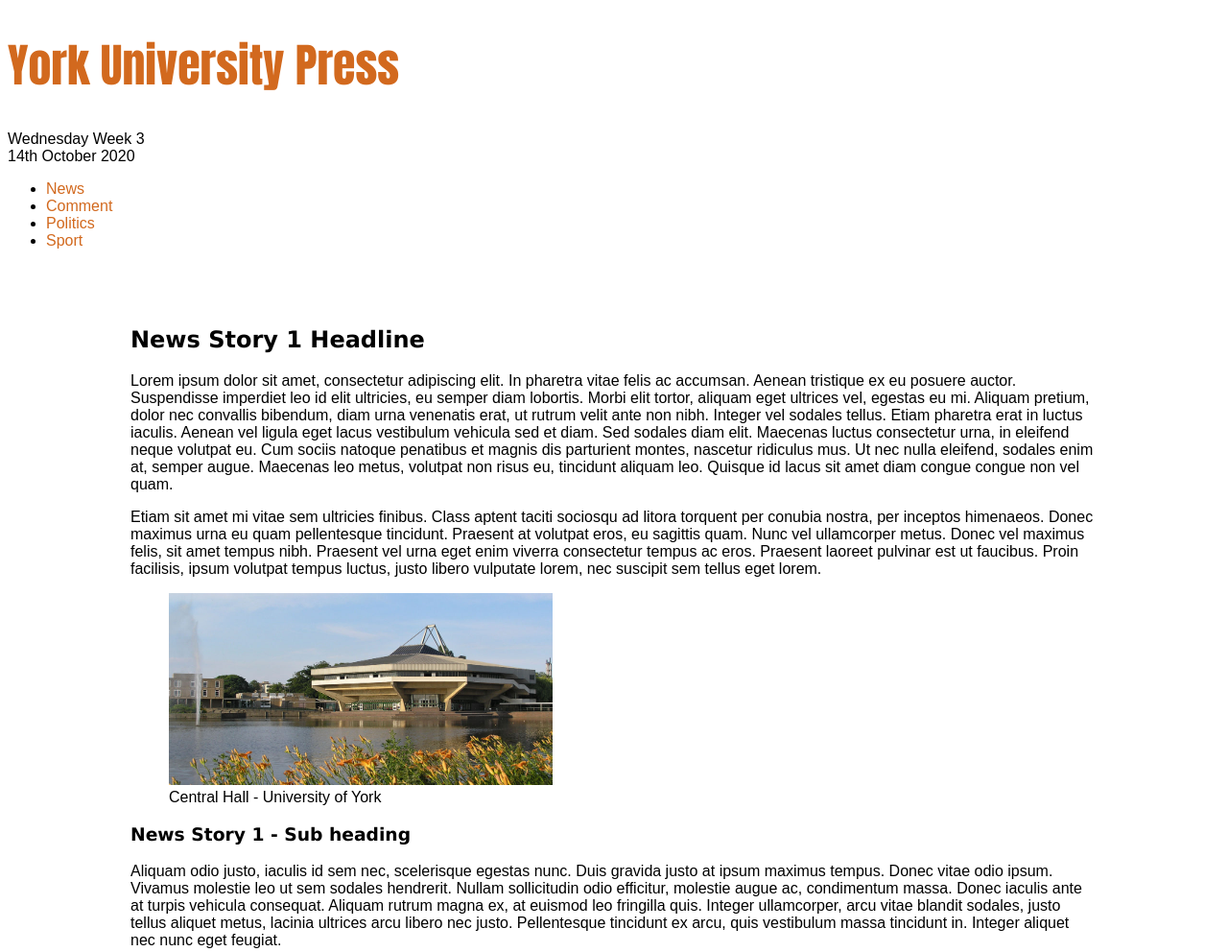
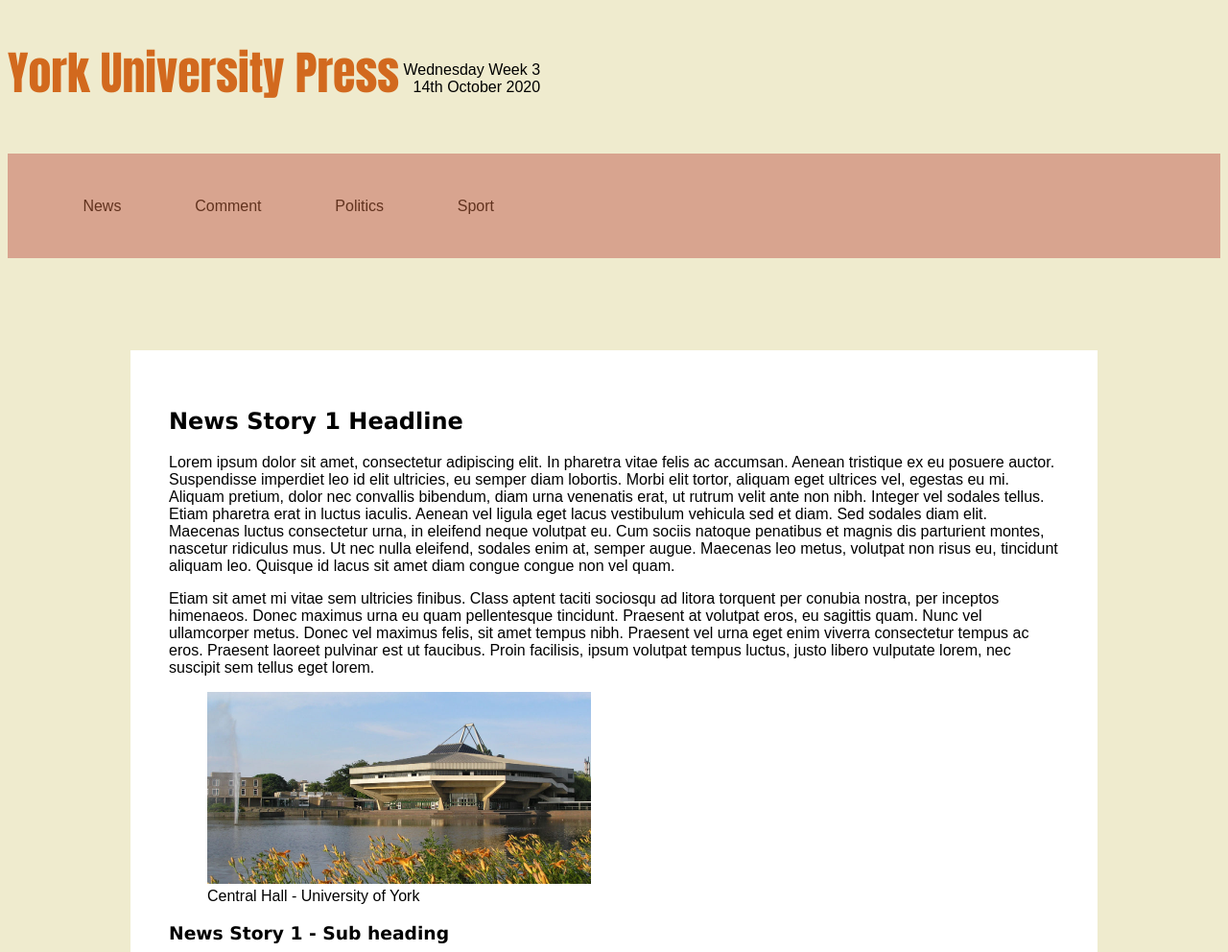
Before and after one commit to claireportfolio/wadd-wk2p2, a plain HTML site: page W2 Practical 2 starter code/index.html in a window 1280 px wide. Shown: the top 992 px of the page at 96% size. Drawn offline with Linux system fonts and the light colour scheme.

Commit message:
Need Some Help

```diff
--- a/W2 Practical 2 starter code/styles.css
+++ b/W2 Practical 2 starter code/styles.css
@@ -1,5 +1,6 @@
 body {
     font-family: sans-serif;
+    background-color: #efebce;
 }
 
 h1, h2, h3 {
@@ -23,4 +24,56 @@ a {
 div #only-content {
     background-color: white;
     margin: 10vh 10vw;
+    padding: 5vh;
 }
+
+#page-title, #date {
+    display: inline-block;
+}
+
+#date {
+    text-align: right;
+}
+
+/* To get around this, you can set the widths of the page title and date elements
+using relative units that add up to 100%. */
+header {
+    width: 100%;
+    font-size: 1rem;
+}
+
+
+/* Nav Bar Styling */
+
+nav {
+    background-color: #d8a48f;
+}
+
+nav li {
+    /* list-style-image: url(https://static.vecteezy.com/system/resources/thumbnails/027/191/073/small_2x/pixel-art-sakura-flower-icon-png.png); */
+    color: #61321e;
+    padding: 3vw;
+    display: inline-block;
+}
+
+nav a {
+    color: #61321e;
+    display: block;
+    line-height: 2rem;
+}
+
+
+/* Main Content Styling */
+main {
+    float: left;
+}
+
+/* Footer Styling */
+
+footer {
+    background-color: #bb8487;
+    color: whitesmoke;
+    text-align: center;
+    margin: auto;
+    padding: 2vw;
+}
```
